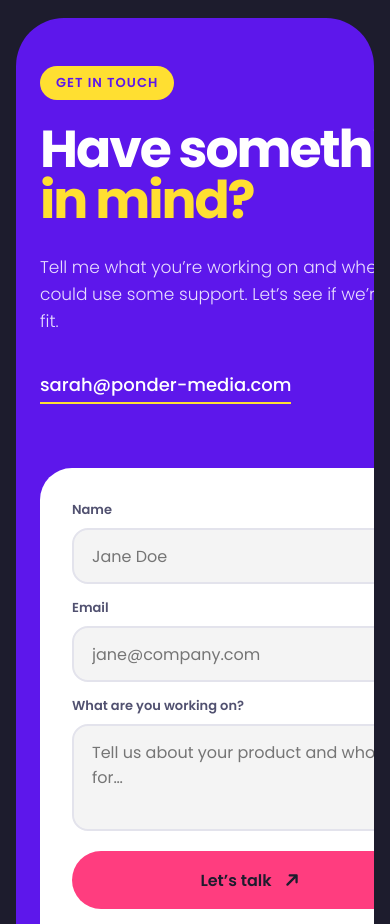
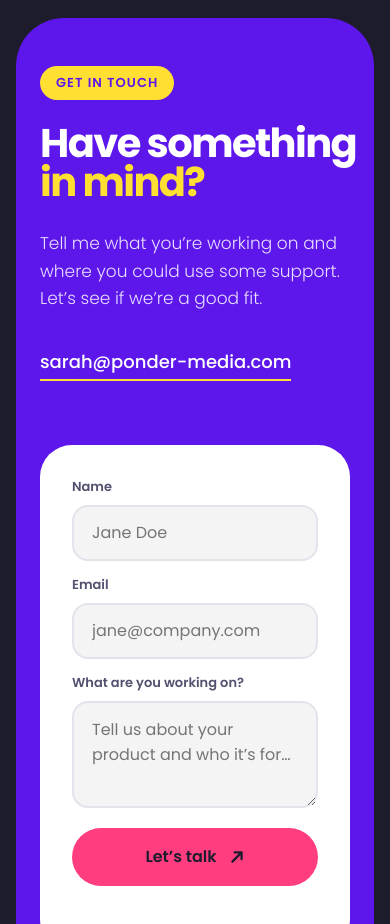
Before and after one commit to ponder-media-host/ponder-media-host.github.io, a plain HTML site: page index.html in a window 390 px wide. Shown: the part 5840-6764 px from the top of the page. Drawn offline with Linux system fonts and the light colour scheme.

Commit message:
Update index.html

```diff
--- a/index.html
+++ b/index.html
@@ -45,7 +45,8 @@ a{color:#FFFFFF}a:hover{color:#FFDF31}
 .pm-nav-links{display:none !important}
 .pm-hero-grid{grid-template-columns:1fr !important}
 .pm-seal{width:220px !important;height:220px !important;justify-self:start !important}
-.pm-split{grid-template-columns:1fr !important}
+.pm-split{grid-template-columns:minmax(0,1fr) !important}
+.pm-contact-h2{font-size:40px !important}
 .pm-footer-row{flex-direction:column !important;align-items:flex-start !important}
 .pm-stripes{display:none !important}
 }
@@ -219,7 +220,7 @@ POSITIONING &middot; LAUNCHES &middot; RESEARCH-LED CONTENT
 <div class="pm-split" style="position: relative; display: grid; grid-template-columns: minmax(0, 1.1fr) minmax(0, 1fr); gap: 64px; align-items: end">
 <div>
 <span style="display: inline-flex; align-items: center; min-height: 34px; padding: 0 16px; border-radius: 999px; background: #FFDF31; color: #5D17EB; font-size: 13px; font-weight: 600; letter-spacing: 0.08em">GET IN TOUCH</span>
-<h2 style="margin: 24px 0 0; font-weight: 700; font-size: clamp(52px, 7vw, 96px); line-height: 0.98; letter-spacing: -0.04em">Have&nbsp;something<br><span style="color: #FFDF31">in mind?</span></h2>
+<h2 class="pm-contact-h2" style="margin: 24px 0 0; font-weight: 700; font-size: clamp(52px, 7vw, 96px); line-height: 0.98; letter-spacing: -0.04em">Have&nbsp;something<br><span style="color: #FFDF31">in mind?</span></h2>
 <p style="margin: 28px 0 0; max-width: 480px; font-size: clamp(17px, 1.5vw, 20px); line-height: 1.6; color: #E9DEFF; font-weight: 300">Tell me what you&rsquo;re working on and where you could use some support. Let&rsquo;s see if we&rsquo;re a good fit.</p>
 <a href="mailto:sarah@ponder-media.com" style="margin-top: 36px; display: inline-block; font-size: clamp(18px, 2vw, 24px); font-weight: 500; color: #FFFFFF; text-decoration: none; border-bottom: 2px solid #FFDF31; padding-bottom: 4px">sarah@ponder-media.com</a>
 </div>
@@ -270,4 +271,4 @@ POSITIONING &middot; LAUNCHES &middot; RESEARCH-LED CONTENT
 
 </div>
 </body>
-</html>
+  </html>
```
